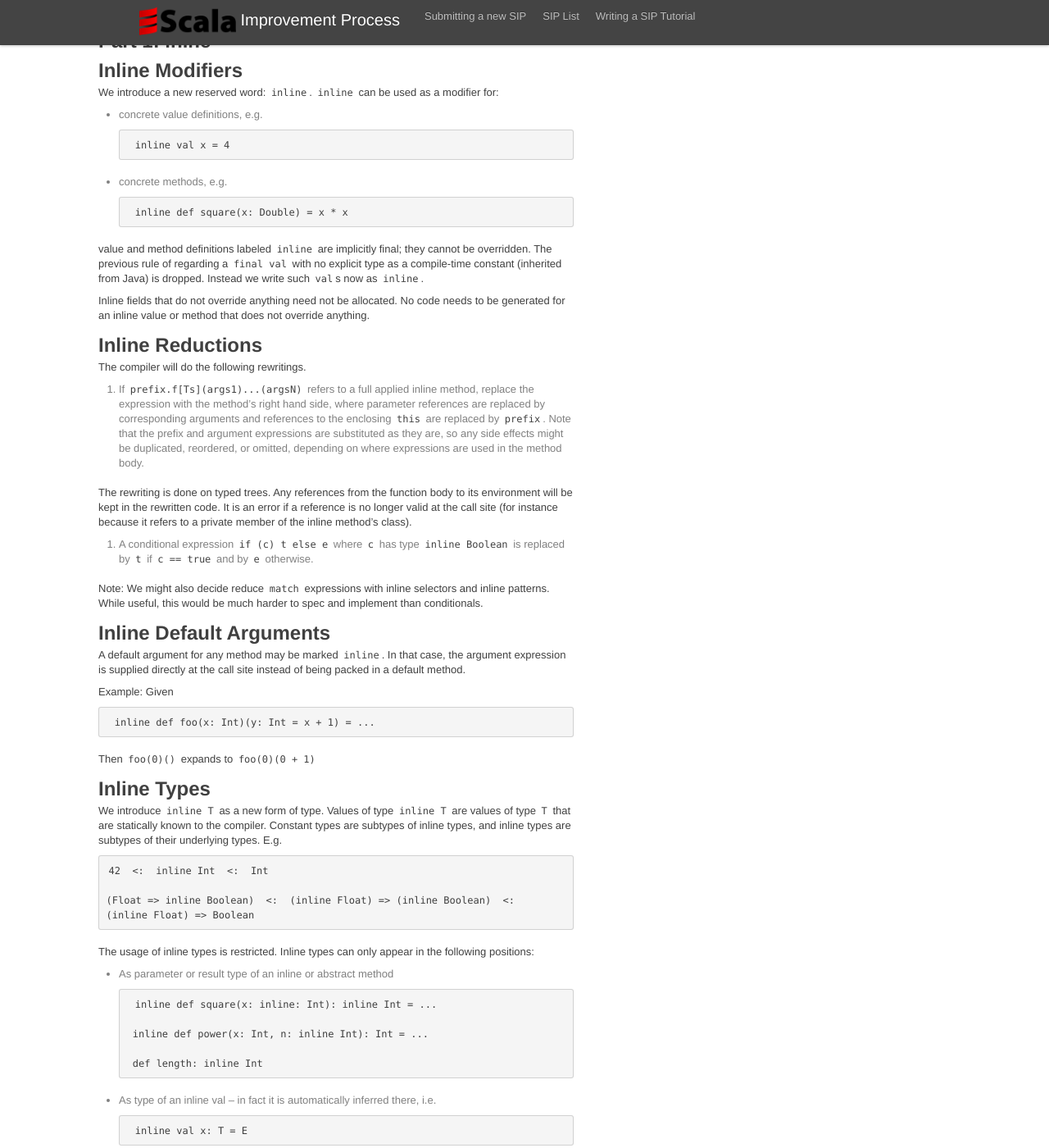
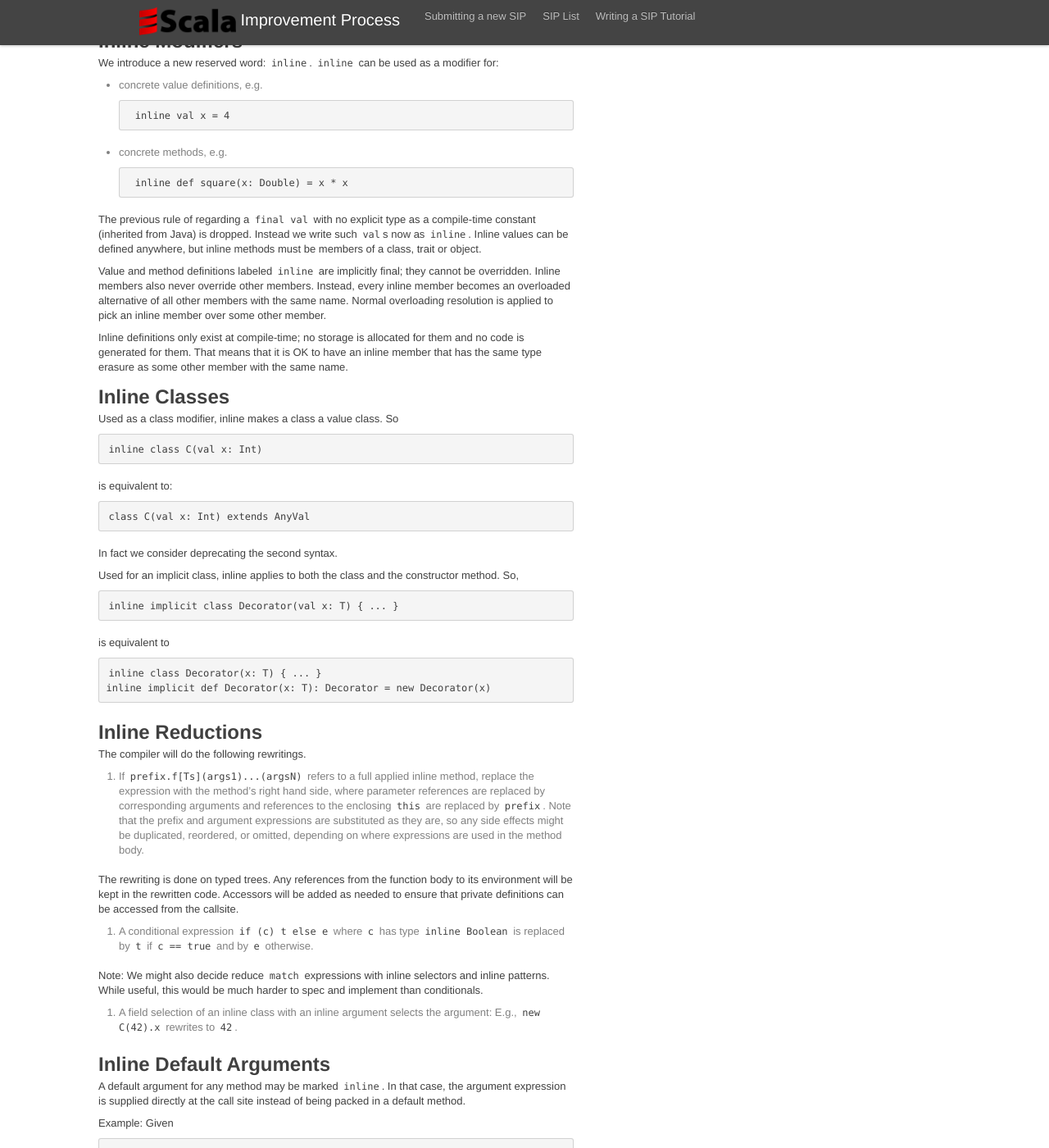
Before and after one commit to odersky/sips, a Jekyll site: the page built from drafts/inlinemacros.md, in a window 1280 px wide and 1400 px high, scrolled down 192 px. Shown: the whole window at 82% size. Built offline with Jekyll 4.4.1, drawn with Linux system fonts in a browser that asks for light colours; comment, search, counter and statistics services are not loaded; some of the changed text lies outside the part shown.

Commit message:
started discussion of macros

```diff
--- a/drafts/inlinemacros.md
+++ b/drafts/inlinemacros.md
@@ -9,8 +9,6 @@ __April 2015__
 
 
 ## Motivation ##
-
-## Part 1: inine ##
 
 ## Inline Modifiers
 
@@ -24,14 +22,42 @@ We introduce a new reserved word: `inline`. `inline` can be used as a modifier f
 
         inline def square(x: Double) = x * x
 
-value and method definitions labeled `inline` are implicitly final; they cannot be overridden.
-The previous rule of regarding a `final val` with no explicit type as a compile-time constant
-(inherited from Java) is dropped. Instead we write such `val`s now as `inline`.
+The previous rule of regarding a `final val` with no explicit type as
+a compile-time constant (inherited from Java) is dropped. Instead we
+write such `val`s now as `inline`.  Inline values can be defined
+anywhere, but inline methods must be members of a class, trait or
+object.
 
-Inline fields that do not override anything need not be allocated.  No
-code needs to be generated for an inline value or method that does not
-override anything.
+Value and method definitions labeled `inline` are implicitly final;
+they cannot be overridden.  Inline members also never override other
+members. Instead, every inline member becomes an overloaded alternative
+of all other members with the same name. Normal overloading resolution
+is applied to pick an inline member over some other member.
 
+Inline definitions only exist at compile-time; no storage is allocated for them and
+no code is generated for them. That means that it is OK to have an inline member that
+has the same type erasure as some other member with the same name.
+
+## Inline Classes
+
+Used as a class modifier, inline makes a class a value class. So
+
+    inline class C(val x: Int)
+
+is equivalent to:
+
+    class C(val x: Int) extends AnyVal
+
+In fact we consider deprecating the second syntax.
+
+Used for an implicit class, inline applies to both the class and the constructor method. So,
+
+    inline implicit class Decorator(val x: T) { ... }
+
+is equivalent to
+
+    inline class Decorator(x: T) { ... }
+    inline implicit def Decorator(x: T): Decorator = new Decorator(x)
 
 ## Inline Reductions
 
@@ -45,10 +71,10 @@ the prefix and argument expressions are substituted as they are, so
 any side effects might be duplicated, reordered, or omitted, depending on
 where expressions are used in the method body.
 
-The rewriting is done on typed trees. Any references from the function body to its
-environment will be kept in the rewritten code. It is an error if a reference is
-no longer valid at the call site (for instance because it refers to a private member
-of the inline method's class).
+The rewriting is done on typed trees. Any references from the function
+body to its environment will be kept in the rewritten code. Accessors
+will be added as needed to ensure that private definitions can be
+accessed from the callsite.
 
 2. A conditional expression `if (c) t else e` where `c` has type `inline Boolean`
 is replaced by `t` if `c == true` and by `e` otherwise.
@@ -56,6 +82,9 @@ is replaced by `t` if `c == true` and by `e` otherwise.
 Note: We might also decide reduce `match` expressions with inline
 selectors and inline patterns. While useful, this would be much harder
 to spec and implement than conditionals.
+
+3. A field selection of an inline class with an inline argument selects the argument: E.g.,
+`new C(42).x` rewrites to `42`.
 
 ## Inline Default Arguments
 
@@ -65,7 +94,7 @@ being packed in a default method.
 
 Example: Given
 
-     inline def foo(x: Int)(y: Int = x + 1) = ...
+     def foo(x: Int)(y: Int = inline x + 1) = ...
 
 Then `foo(0)()` expands to `foo(0)(0 + 1)`
 
@@ -82,13 +111,15 @@ of inline types, and inline types are subtypes of their underlying types. E.g.
 The usage of inline types is restricted. Inline types can only appear in the following
 positions:
 
- - As parameter or result type of an inline or abstract method
+ - As parameter or result type of an inline method:
 
         inline def square(x: inline: Int): inline Int = ...
 
         inline def power(x: Int, n: inline Int): Int = ...
 
-        def length: inline Int
+ - As parameter of an inline class:
+
+        inline class C(inline val x: Int) { ... }
 
  - As type of an inline val -- in fact it is automatically inferred there, i.e.
 
@@ -108,6 +139,10 @@ positions:
 
         (inline Int, inline Int) => inline Boolean
 
+ - As a refinement type of another inline type:
+
+        inline Cell { def elem: inline Int }
+
  - As the type of a type ascription:
 
        (42: inline Int)
@@ -120,7 +155,6 @@ Inline types can specifically not be used as
  - type parameters to methods
  - type parameters in `new` expressions or class parents.
 
-
 ## Inline Overloading Resolution
 
 We have stated that the rewriting is done on typed trees and that references of
@@ -128,28 +162,90 @@ the original tree are kept after the rewrite. There is one exception to this: Re
 overloaded methods are re-computed after the rewrite. So a different alternative might
 be chosen if the argument types after the rewrite are more specific than the method
 parameter types. So, compile-time overloading resolution is essentially multi-method dispatch.
-Here is a scenario where this can be used to support inline infix methods.
+Here is a scenario where this can be used to support constant folding inline infix methods.
 
-The task here is to define `++` as an infix operator for inline Ints, giving an inline result:
+The task here is to define `++` as an infix operator for inline Ints, which should
+give an inline result if and only if its two operands are inline values. Here's how it can be achieved:
 
-    class PlusWrapper(x: Int) {
-      inline def ++ (y: Int): Int = plus(x, y)
+    inline implicit class PlusWrapper(val x: Int) {
+      inline def ++ (y: Int): Int = plus(this.x, y)
     }
     inline def plus(x: inline Int, y: inine Int): inline Int = x + y
     def plus(x: Int, y: Int): Int = x + y
 
-    inline implicit def plusWrapper(x: inline Int) = new PlusWrapper(x)
+Let's assume we have
 
-================
+    a, b: inline Int
 
-    x, y: Int
+Then we rewrite `a ++ b` as follows:
 
-    x ++ y
+    a ++ b
     -->
-    plusWrapper(x).++(y)
+    PlusWrapper(a).++(b)
     -->
-    new PlusWrapper(x).++(y)
+    new PlusWrapper(a).++(b)
     -->
-    plus(x, y)
+    plus(new PlusWrapper(a).x, b)
     -->
-    x + y
+    plus(a, b)
+    -->
+    a + b: inline Int
+
+Note that the call to `plus` in `PlusWrapper` resolves statically to the non-inline method `plus`.
+Yet in the last-but-one expression of the above rewrite sequence it is rewritten to refer to the
+inline method `plus` because at that point both arguments are known to be inline values.
+
+## Inline Exprs
+
+We allow
+
+
+## Macros
+
+A macro is an expression of the form
+
+    macro `{ ... }`
+
+where `{ ... }` is some block of Scala code. (In fact, `macro` may prefix arbitrary expressions,
+but blocks are used most commonly). Macros may only appear in the bodies of inline methods.
+
+Macros can only reference the following things:
+
+ 1. parameters of enclosing inline methods (where the parameter may, or may not be, marked inline),
+ 2. inline values,
+ 3. `this` references to classes containing an enclosing inline method as a member
+ 4. anything that's global,
+
+A macro is said to _close over_ items in (1)-(3).
+
+Inside a macro, the type of closed-over definitions changes. If the definition is of type
+`inline T` outside the macro, it is of type `T` inside. If it is a non-inline type `U`, the type in
+the macro is `Expr[U]`, the type of expression trees of type `U`. Types with several levels of
+`inline` are handled analogously. For instance, a type like
+
+    inline (inline Int, Boolean) => String
+
+would be seen inside a macro as
+
+    (Int, Expr[Boolean]) => Expr[String]
+
+A dual transformation is applied to a macro's result. Normal types are prefixed with `inline` until
+a type is of the form `Expr[T]` in which case it is replaced by `T`. So if a macro body returned
+a list
+
+   List[(String, Expr[T])]
+
+The type of the macro itself would be
+
+   inline List[inline (inline String, T)]
+
+## Whitebox vs Black Box
+
+Normaly, we would require that an inline method has an explicit result type.
+This restriction is in place so that we can expand inline functions and macros
+in a separate phase after type checking.
+
+We could allow inline functions with missing result type (so called "whitebox macros"),
+maybe controlled by a language import such as
+
+    import language.whiteboxMacros
```
